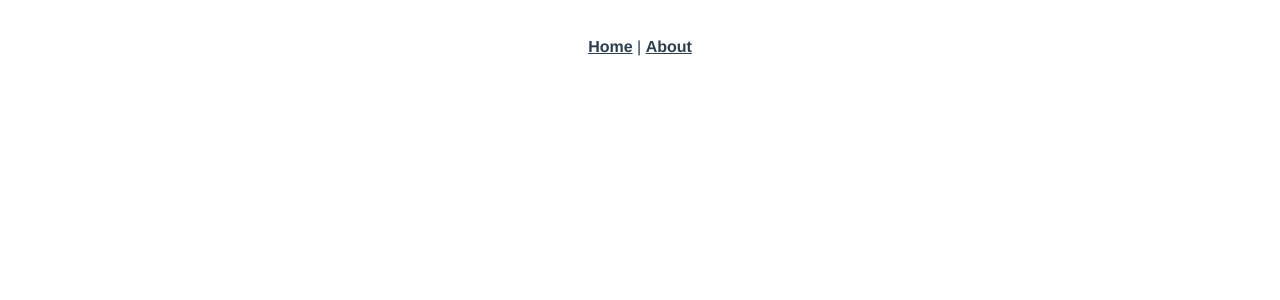
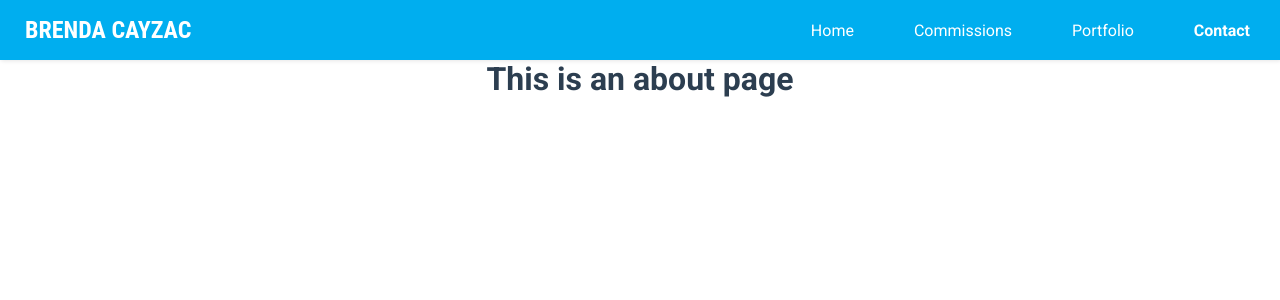
Before and after one commit to BrendaCayzac/vue-commissions-site, a Vue app: page /contact in a window 1280 px wide. Before the commit this address had no page. Shown: the top 300 px of the page. Built offline with nearby package versions, Linux system fonts and the light colour scheme.

Commit message:
Navbar migrated
Old navbar migrated and optimized utilizing Vue syntax.

```diff
--- a/package.json
+++ b/package.json
@@ -4,8 +4,8 @@
   "private": true,
   "scripts": {
     "serve": "vue-cli-service serve",
-    "build": "vue-cli-service build",
-    "lint": "vue-cli-service lint"
+    "build": "npm run lint --fix && vue-cli-service build",
+    "lint": "npx vue-cli-service lint --fix"
   },
   "dependencies": {
     "core-js": "^3.8.3",
@@ -23,7 +23,7 @@
     "@vue/cli-plugin-vuex": "~5.0.0-rc.1",
     "@vue/cli-service": "~5.0.0-rc.1",
     "@vue/eslint-config-typescript": "^9.1.0",
-    "eslint": "^7.32.0",
+    "eslint": "^8.5.0",
     "eslint-config-prettier": "^8.3.0",
     "eslint-plugin-prettier": "^4.0.0",
     "eslint-plugin-vue": "^8.0.3",
--- a/public/index.html
+++ b/public/index.html
@@ -1,15 +1,25 @@
 <!DOCTYPE html>
 <html lang="">
   <head>
-    <meta charset="utf-8">
-    <meta http-equiv="X-UA-Compatible" content="IE=edge">
-    <meta name="viewport" content="width=device-width,initial-scale=1.0">
-    <link rel="icon" href="<%= BASE_URL %>favicon.ico">
+    <meta charset="utf-8" />
+    <meta http-equiv="X-UA-Compatible" content="IE=edge" />
+    <meta name="viewport" content="width=device-width,initial-scale=1.0" />
+    <link rel="icon" href="<%= BASE_URL %>favicon.ico" />
+    <link rel="preconnect" href="https://fonts.googleapis.com" />
+    <link rel="preconnect" href="https://fonts.gstatic.com" crossorigin />
+    <link
+      href="https://fonts.googleapis.com/css2?family=Roboto:ital,wght@0,100;0,300;0,400;0,500;0,700;0,900;1,100;1,300;1,400;1,500;1,700;1,900&display=swap"
+      rel="stylesheet"
+    />
     <title><%= htmlWebpackPlugin.options.title %></title>
   </head>
   <body>
     <noscript>
-      <strong>We're sorry but <%= htmlWebpackPlugin.options.title %> doesn't work properly without JavaScript enabled. Please enable it to continue.</strong>
+      <strong
+        >We're sorry but <%= htmlWebpackPlugin.options.title %> doesn't work
+        properly without JavaScript enabled. Please enable it to
+        continue.</strong
+      >
     </noscript>
     <div id="app"></div>
     <!-- built files will be auto injected -->
--- a/src/App.vue
+++ b/src/App.vue
@@ -1,30 +1,29 @@
 <template>
-  <nav>
-    <router-link to="/">Home</router-link> |
-    <router-link to="/about">About</router-link>
-  </nav>
+  <SiteNavbar />
   <router-view />
 </template>
 
+<script lang="ts">
+import { defineComponent } from "vue";
+import SiteNavbar from "@/components/Navbar/Navbar.vue";
+
+export default defineComponent({
+  components: { SiteNavbar },
+});
+</script>
+
 <style lang="scss">
 #app {
-  font-family: Avenir, Helvetica, Arial, sans-serif;
+  font-family: "Roboto", sans-serif;
   -webkit-font-smoothing: antialiased;
   -moz-osx-font-smoothing: grayscale;
   text-align: center;
   color: #2c3e50;
 }
 
-nav {
-  padding: 30px;
-
-  a {
-    font-weight: bold;
-    color: #2c3e50;
-
-    &.router-link-exact-active {
-      color: #42b983;
-    }
-  }
+* {
+  margin: 0;
+  padding: 0;
+  box-sizing: border-box;
 }
 </style>
--- a/src/components/HelloWorld.vue
+++ /dev/null
@@ -1,140 +0,0 @@
-<template>
-  <div class="hello">
-    <h1>{{ msg }}</h1>
-    <p>
-      For a guide and recipes on how to configure / customize this project,<br />
-      check out the
-      <a href="https://cli.vuejs.org" target="_blank" rel="noopener"
-        >vue-cli documentation</a
-      >.
-    </p>
-    <h3>Installed CLI Plugins</h3>
-    <ul>
-      <li>
-        <a
-          href="https://github.com/vuejs/vue-cli/tree/dev/packages/%40vue/cli-plugin-babel"
-          target="_blank"
-          rel="noopener"
-          >babel</a
-        >
-      </li>
-      <li>
-        <a
-          href="https://github.com/vuejs/vue-cli/tree/dev/packages/%40vue/cli-plugin-router"
-          target="_blank"
-          rel="noopener"
-          >router</a
-        >
-      </li>
-      <li>
-        <a
-          href="https://github.com/vuejs/vue-cli/tree/dev/packages/%40vue/cli-plugin-vuex"
-          target="_blank"
-          rel="noopener"
-          >vuex</a
-        >
-      </li>
-      <li>
-        <a
-          href="https://github.com/vuejs/vue-cli/tree/dev/packages/%40vue/cli-plugin-eslint"
-          target="_blank"
-          rel="noopener"
-          >eslint</a
-        >
-      </li>
-      <li>
-        <a
-          href="https://github.com/vuejs/vue-cli/tree/dev/packages/%40vue/cli-plugin-typescript"
-          target="_blank"
-          rel="noopener"
-          >typescript</a
-        >
-      </li>
-    </ul>
-    <h3>Essential Links</h3>
-    <ul>
-      <li>
-        <a href="https://vuejs.org" target="_blank" rel="noopener">Core Docs</a>
-      </li>
-      <li>
-        <a href="https://forum.vuejs.org" target="_blank" rel="noopener"
-          >Forum</a
-        >
-      </li>
-      <li>
-        <a href="https://chat.vuejs.org" target="_blank" rel="noopener"
-          >Community Chat</a
-        >
-      </li>
-      <li>
-        <a href="https://twitter.com/vuejs" target="_blank" rel="noopener"
-          >Twitter</a
-        >
-      </li>
-      <li>
-        <a href="https://news.vuejs.org" target="_blank" rel="noopener">News</a>
-      </li>
-    </ul>
-    <h3>Ecosystem</h3>
-    <ul>
-      <li>
-        <a href="https://router.vuejs.org" target="_blank" rel="noopener"
-          >vue-router</a
-        >
-      </li>
-      <li>
-        <a href="https://vuex.vuejs.org" target="_blank" rel="noopener">vuex</a>
-      </li>
-      <li>
-        <a
-          href="https://github.com/vuejs/vue-devtools#vue-devtools"
-          target="_blank"
-          rel="noopener"
-          >vue-devtools</a
-        >
-      </li>
-      <li>
-        <a href="https://vue-loader.vuejs.org" target="_blank" rel="noopener"
-          >vue-loader</a
-        >
-      </li>
-      <li>
-        <a
-          href="https://github.com/vuejs/awesome-vue"
-          target="_blank"
-          rel="noopener"
-          >awesome-vue</a
-        >
-      </li>
-    </ul>
-  </div>
-</template>
-
-<script lang="ts">
-import { defineComponent } from "vue";
-
-export default defineComponent({
-  name: "HelloWorld",
-  props: {
-    msg: String,
-  },
-});
-</script>
-
-<!-- Add "scoped" attribute to limit CSS to this component only -->
-<style scoped lang="scss">
-h3 {
-  margin: 40px 0 0;
-}
-ul {
-  list-style-type: none;
-  padding: 0;
-}
-li {
-  display: inline-block;
-  margin: 0 10px;
-}
-a {
-  color: #42b983;
-}
-</style>
--- /dev/null
+++ b/src/components/Navbar/Navbar.vue
@@ -0,0 +1,199 @@
+<template>
+  <nav>
+    <!--Title-->
+    <h1 v-if="windowWidth > 768">BRENDA CAYZAC</h1>
+    <h1 v-else>BC</h1>
+
+    <!--Menu Button-->
+    <input
+      v-if="windowWidth < 768"
+      class="menu-button"
+      type="checkbox"
+      id="menu-button"
+    />
+    <label v-if="windowWidth < 768" class="menu-icon" for="menu-button">
+      <span class="nav-icon"></span>
+    </label>
+
+    <!--Links-->
+    <ul class="menu">
+      <li v-for="(page, index) in pages" :key="index">
+        <router-link :to="page.link">{{ page.name }}</router-link>
+      </li>
+    </ul>
+  </nav>
+</template>
+
+<script lang="ts">
+import { defineComponent, ref, watch } from "vue";
+
+export default defineComponent({
+  name: "SiteNavbar",
+
+  setup() {
+    const pages = [
+      { link: "/", name: "Home" },
+      { link: "/commissions", name: "Commissions" },
+      { link: "/portfolio", name: "Portfolio" },
+      { link: "/contact", name: "Contact" },
+    ];
+
+    const windowWidth = ref(window.innerWidth);
+    window.onresize = () => {
+      windowWidth.value = window.innerWidth;
+    };
+
+    return {
+      pages,
+      windowWidth,
+    };
+  },
+});
+</script>
+
+<style lang="scss" scoped>
+@import "src/styles/custom";
+
+nav {
+  background-color: $bc-cyan;
+  box-shadow: 1px 1px 4px 0 rgba(0, 0, 0, 0.1);
+  position: fixed;
+  top: 0;
+  width: 100%;
+  z-index: 3;
+  padding: 0.3125rem 0;
+  box-sizing: border-box;
+  text-align: left;
+
+  h1 {
+    display: initial;
+    line-height: 3.125rem;
+    font-weight: 700;
+    color: #ffffff;
+    font-family: "Roboto Condensed", sans-serif;
+    padding-left: 1.5625rem;
+  }
+
+  /* menu icon */
+  .menu-icon {
+    cursor: pointer;
+    display: inline-block;
+    float: right;
+    padding: 1.5rem 1.5625rem 1.5rem 1.5rem;
+    position: relative;
+    user-select: none;
+    .nav-icon {
+      background: #ffffff;
+      display: block;
+      height: 2px;
+      position: relative;
+      transition: background 0.2s ease-out;
+      width: 18px;
+
+      &:before,
+      &:after {
+        background: #ffffff;
+        content: "";
+        display: block;
+        height: 100%;
+        position: absolute;
+        transition: all 0.2s ease-out;
+        width: 100%;
+      }
+
+      &:before {
+        top: 0.3125rem;
+      }
+
+      &:after {
+        top: -0.3125rem;
+      }
+    }
+  }
+
+  /* menu button */
+  .menu-button {
+    display: none;
+
+    &:checked ~ .menu {
+      max-height: 15rem;
+    }
+    &:checked ~ .menu-icon .nav-icon {
+      background: transparent;
+    }
+    &:checked ~ .menu-icon .nav-icon:before {
+      transform: rotate(-45deg);
+    }
+    &:checked ~ .menu-icon .nav-icon:after {
+      transform: rotate(45deg);
+    }
+    &:checked ~ .menu-icon:not(.steps) .nav-icon:before,
+    &:checked ~ .menu-icon:not(.steps) .nav-icon:after {
+      top: 0;
+    }
+  }
+
+  /* menu */
+  ul {
+    margin: 0;
+    list-style: none;
+    overflow: hidden;
+    background-color: $bc-cyan;
+    clear: both;
+    max-height: 0;
+    transition: max-height 0.2s ease-out;
+
+    a {
+      display: block;
+      line-height: 2rem;
+      padding: 0 1.5625rem;
+      text-decoration: none;
+      color: #ffffff;
+
+      &.router-link-exact-active {
+        font-weight: 700;
+
+        &:hover {
+          :hover {
+            background-color: $bc-cyan;
+            font-weight: 700;
+            color: #ffffff;
+          }
+        }
+      }
+
+      &:hover {
+        background-color: #ffffff;
+        font-weight: 700;
+        color: #ec008c;
+      }
+    }
+  }
+}
+
+/* 48em = 768px*/
+@media (min-width: 48em) {
+  nav {
+    position: static;
+    .menu {
+      clear: none;
+      float: right;
+      max-height: none;
+    }
+
+    .menu-icon {
+      display: none;
+    }
+
+    ul {
+      padding: 0;
+      li {
+        float: left;
+        a {
+          padding: 0.625rem 1.875rem;
+        }
+      }
+    }
+  }
+}
+</style>
--- a/src/router/index.ts
+++ b/src/router/index.ts
@@ -4,17 +4,23 @@ import HomeView from "../views/HomeView.vue";
 const routes: Array<RouteRecordRaw> = [
   {
     path: "/",
-    name: "home",
+    name: "Home",
     component: HomeView,
   },
   {
-    path: "/about",
-    name: "about",
-    // route level code-splitting
-    // this generates a separate chunk (about.[hash].js) for this route
-    // which is lazy-loaded when the route is visited.
-    component: () =>
-      import(/* webpackChunkName: "about" */ "../views/AboutView.vue"),
+    path: "/commissions",
+    name: "Commissions",
+    component: () => import("../views/AboutView.vue"),
+  },
+  {
+    path: "/portfolio",
+    name: "Portfolio",
+    component: () => import("../views/AboutView.vue"),
+  },
+  {
+    path: "/contact",
+    name: "contact",
+    component: () => import("../views/AboutView.vue"),
   },
 ];
 
--- /dev/null
+++ b/src/styles/custom.scss
@@ -0,0 +1,2 @@
+$bc-cyan: #00aeef;
+$bc-magenta: #ec008c;
--- a/src/views/HomeView.vue
+++ b/src/views/HomeView.vue
@@ -1,18 +1,28 @@
 <template>
   <div class="home">
-    <img alt="Vue logo" src="../assets/logo.png" />
-    <HelloWorld msg="Welcome to Your Vue.js + TypeScript App" />
+    <section class="welcome">
+      <p>Illustration</p>
+      <p>Development</p>
+      <p>Design</p>
+      <div class="shape"></div>
+    </section>
   </div>
 </template>
 
 <script lang="ts">
 import { defineComponent } from "vue";
-import HelloWorld from "@/components/HelloWorld.vue"; // @ is an alias to /src
 
 export default defineComponent({
   name: "HomeView",
-  components: {
-    HelloWorld,
-  },
 });
 </script>
+
+<style lang="scss" scoped>
+@import "src/styles/custom";
+
+.home {
+  .shape {
+    background-color: $bc-cyan;
+  }
+}
+</style>
--- a/vue.config.js
+++ b/vue.config.js
@@ -1,4 +1,5 @@
 const { defineConfig } = require("@vue/cli-service");
 module.exports = defineConfig({
   transpileDependencies: true,
+  lintOnSave: true,
 });
```
Also changed, not shown: src/components/Navbar/index.ts (added), 1 other file (tests, documents, lock files or other folders).
